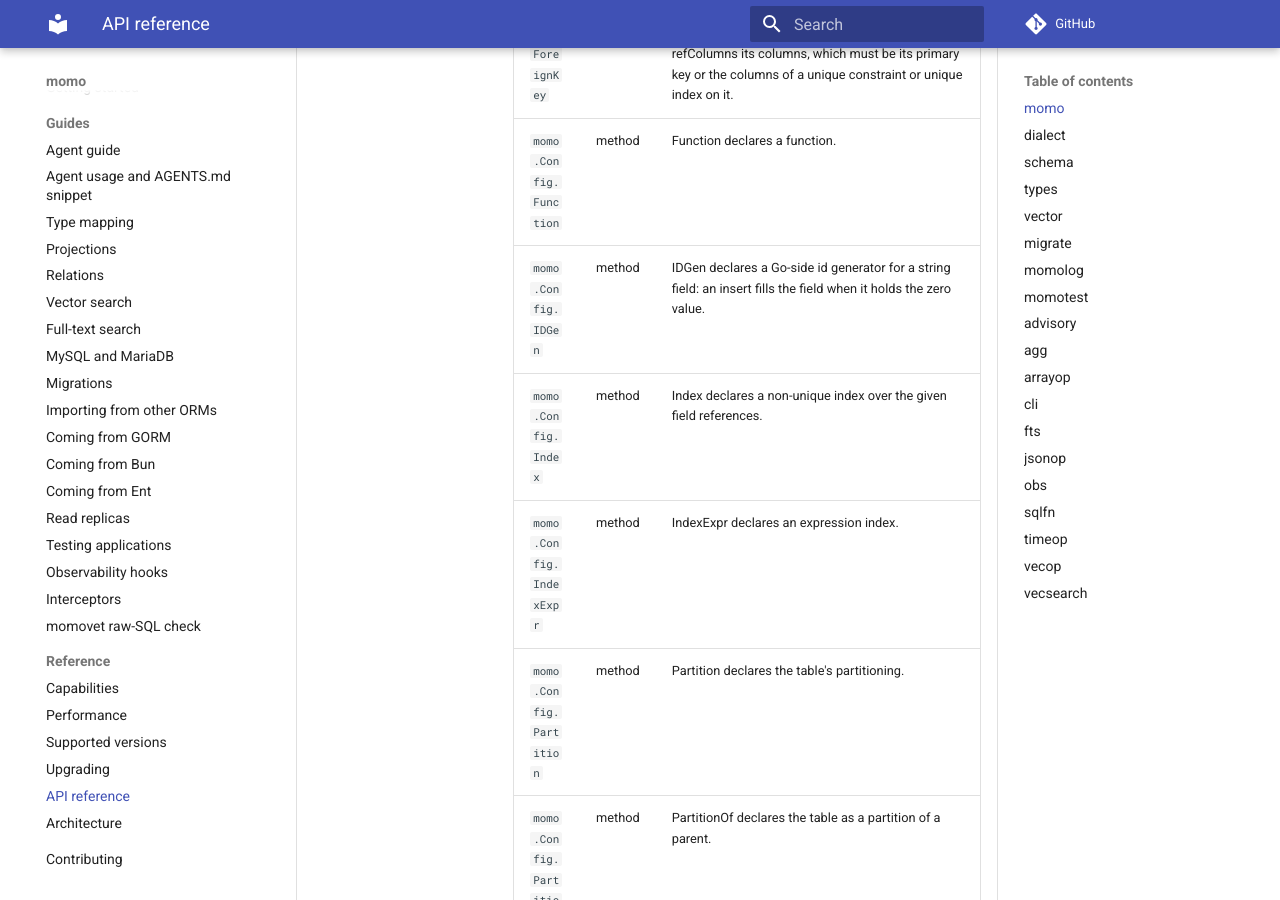
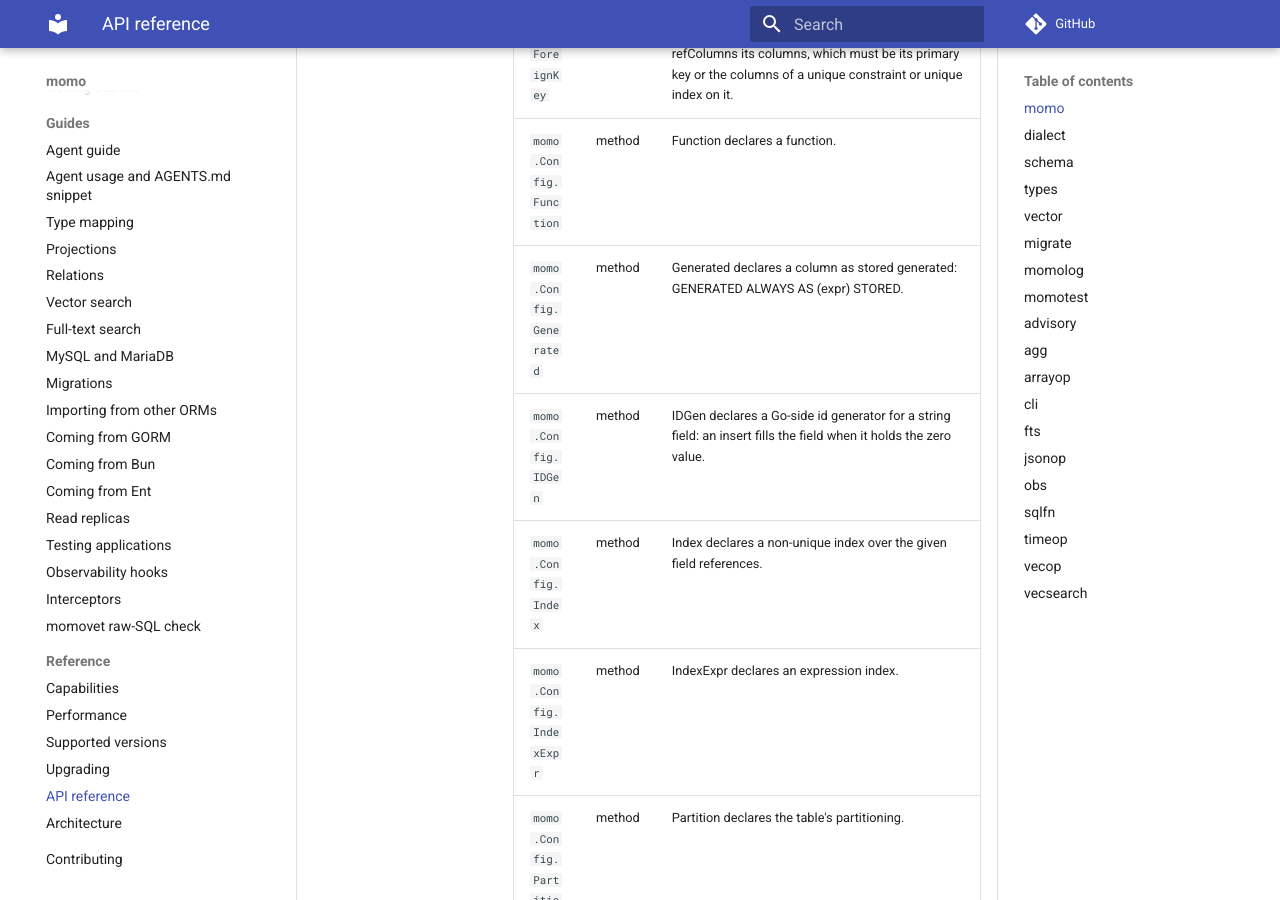
Before and after one commit to azrtydxb/momo, an MkDocs documentation site: the page built from docs/reference.md, in a window 1280 px wide and 900 px high, scrolled down 5182 px. Built offline with MkDocs 1.6.1 and Material for MkDocs 9.7.7, drawn with Linux system fonts in a browser that asks for light colours; comment, search, counter and statistics services are not loaded; the version menu is left out.

Commit message:
docs(reference): regenerate the reference for Config.Generated (#103)

```diff
--- a/docs/reference.md
+++ b/docs/reference.md
@@ -77,6 +77,7 @@ Import path: `github.com/azrtydxb/momo`
 | `momo.Config.FKName`                   | method | FKName names the foreign key constraint of the belongs_to relation whose key field is field, for a name other than the derived <table>_<column>_fkey (for example _fkey1 on a partitioned table).                                                                                 |
 | `momo.Config.ForeignKey`               | method | ForeignKey declares a named foreign key over one or more fields of the model: cols is a \[\]any literal of field references, refTable the referenced table and refColumns its columns, which must be its primary key or the columns of a unique constraint or unique index on it. |
 | `momo.Config.Function`                 | method | Function declares a function.                                                                                                                                                                                                                                                     |
+| `momo.Config.Generated`                | method | Generated declares a column as stored generated: GENERATED ALWAYS AS (expr) STORED.                                                                                                                                                                                               |
 | `momo.Config.IDGen`                    | method | IDGen declares a Go-side id generator for a string field: an insert fills the field when it holds the zero value.                                                                                                                                                                 |
 | `momo.Config.Index`                    | method | Index declares a non-unique index over the given field references.                                                                                                                                                                                                                |
 | `momo.Config.IndexExpr`                | method | IndexExpr declares an expression index.                                                                                                                                                                                                                                           |
```
